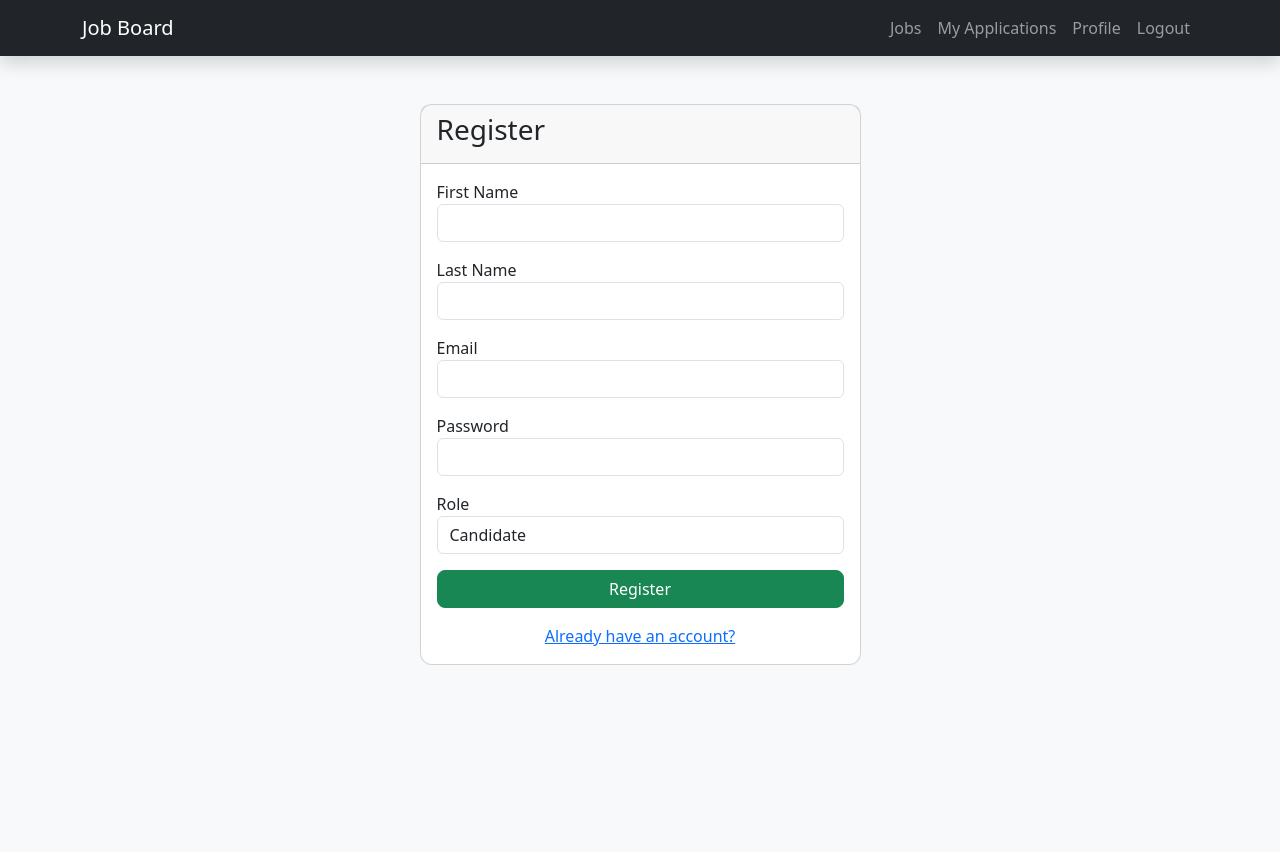
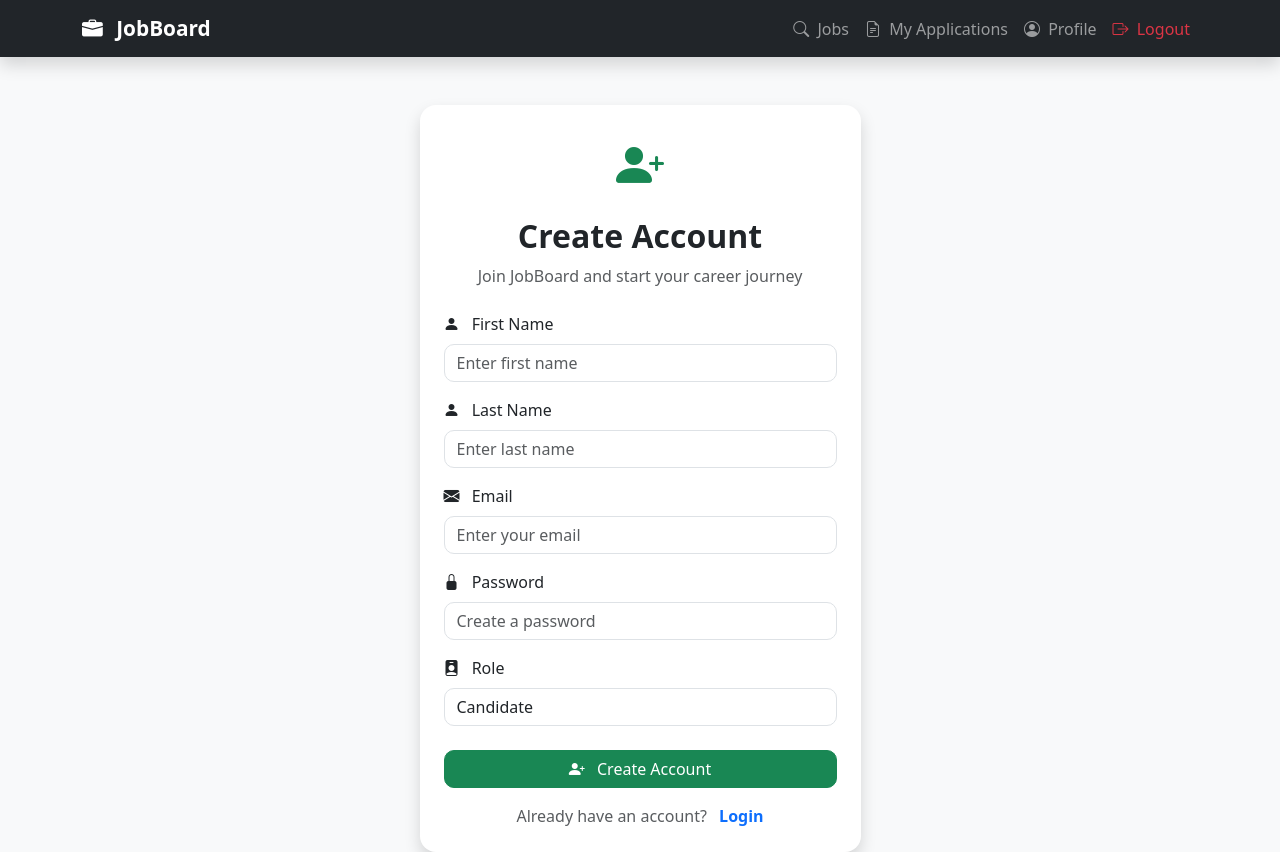
Before and after one commit to Praveenegi/JobBoardPlatform, an Angular app in the folder jobboard-ui/: page /register in a window 1280 px wide. Before the commit the page ends 800 px from the top, so only its background shows below. Built offline with nearby package versions, Linux system fonts and the light colour scheme.

Commit message:
Emhance UI of all the pages

```diff
--- a/jobboard-ui/src/app/pages/login/login.component.html
+++ b/jobboard-ui/src/app/pages/login/login.component.html
@@ -2,47 +2,90 @@
 
   <div class="row justify-content-center">
 
-    <div class="col-md-4">
+    <div class="col-md-5 col-lg-4">
 
-      <div class="card">
+      <div class="card shadow border-0">
 
-        <div class="card-header">
-          <h3>Login</h3>
-        </div>
+        <div class="card-body p-4">
 
-        <div class="card-body">
+          <div class="text-center mb-4">
+
+            <i
+              class="bi bi-briefcase-fill text-primary"
+              style="font-size: 3rem;">
+            </i>
+
+            <h2 class="fw-bold mt-3">
+              Welcome Back
+            </h2>
+
+            <p class="text-muted">
+              Sign in to your JobBoard account
+            </p>
+
+          </div>
 
           <div class="mb-3">
-            <label>Email</label>
+
+            <label class="form-label">
+
+              <i class="bi bi-envelope-fill me-2"></i>
+
+              Email
+
+            </label>
 
             <input
               type="email"
               class="form-control"
+              placeholder="Enter your email"
               [(ngModel)]="email">
+
           </div>
 
           <div class="mb-3">
-            <label>Password</label>
+
+            <label class="form-label">
+
+              <i class="bi bi-lock-fill me-2"></i>
+
+              Password
+
+            </label>
 
             <input
               type="password"
               class="form-control"
+              placeholder="Enter your password"
               [(ngModel)]="password">
-          </div>
 
-          <div class="text-center mt-3">
-            <a routerLink="/register">
-            Create Account
-            </a>
           </div>
 
           <button
-            class="btn btn-primary w-100"
+            class="btn btn-primary w-100 mb-3"
             (click)="login()">
+
+            <i class="bi bi-box-arrow-in-right me-2"></i>
 
             Login
 
           </button>
+
+          <div class="text-center">
+
+            <span class="text-muted">
+              Don't have an account?
+            </span>
+
+            <a
+              routerLink="/register"
+              class="ms-2 text-decoration-none fw-semibold">
+
+              Create Account
+
+            </a>
+
+          </div>
 
         </div>
 
--- a/jobboard-ui/src/app/pages/login/login.component.scss
+++ b/jobboard-ui/src/app/pages/login/login.component.scss
@@ -0,0 +1,11 @@
+.card {
+  border-radius: 16px;
+}
+
+.form-control {
+  border-radius: 10px;
+}
+
+.btn {
+  border-radius: 10px;
+}
--- a/jobboard-ui/src/app/pages/profile/profile.component.scss
+++ b/jobboard-ui/src/app/pages/profile/profile.component.scss
@@ -0,0 +1,11 @@
+.card {
+  border-radius: 16px;
+}
+
+.form-control {
+  border-radius: 10px;
+}
+
+.btn {
+  border-radius: 10px;
+}
--- a/jobboard-ui/src/app/pages/recruiter-applicants/recruiter-applicants.component.html
+++ b/jobboard-ui/src/app/pages/recruiter-applicants/recruiter-applicants.component.html
@@ -1,44 +1,91 @@
-<div class="container mt-4 card shadow-sm border-0">
+<div class="container mt-4">
 
-  <h2>Applicants</h2>
+  <div class="mb-4">
+
+    <h2 class="fw-bold">
+      Applicants
+    </h2>
+
+    <p class="text-muted">
+      Review candidates and manage hiring decisions
+    </p>
+
+  </div>
 
   <div
-    class="card mb-3"
+    class="card shadow-sm border-0 mb-3"
     *ngFor="let app of applications">
 
     <div class="card-body">
 
-      <h5>
+      <div class="d-flex justify-content-between align-items-start">
+
+        <div>
+
+          <h5 class="fw-bold mb-1">
+            <i class="bi bi-person-fill me-2"></i>
             {{ app.candidateName }}
           </h5>
 
-      <p>
+          <p class="text-muted mb-2">
+            <i class="bi bi-envelope-fill me-2"></i>
             {{ app.candidateEmail }}
           </p>
 
-      <p>
-        Status:
-        <strong>
+        </div>
+
+        <span
+          class="badge rounded-pill"
+          [ngClass]="{
+            'bg-secondary': app.status === 'Applied',
+            'bg-primary': app.status === 'Interview',
+            'bg-success': app.status === 'Selected',
+            'bg-danger': app.status === 'Rejected'
+          }">
+
           {{ app.status }}
-        </strong>
-      </p>
+
+        </span>
+
+      </div>
+
+      <hr>
+
+      <div class="mb-3">
+
+        <a
+          *ngIf="app.resumeUrl"
+          [href]="'https://localhost:7229' + app.resumeUrl"
+          target="_blank"
+          class="btn btn-outline-primary me-2">
+
+          <i class="bi bi-file-earmark-pdf-fill me-1"></i>
+          View Resume
+
+        </a>
+
+      </div>
+
+      <div class="d-flex flex-wrap gap-2">
 
         <button
-        class="btn btn-primary me-2"
+          class="btn btn-info text-white"
           (click)="updateStatus(
             app.applicationId,
             'Interview')">
 
+          <i class="bi bi-calendar-check-fill me-1"></i>
           Interview
 
         </button>
 
         <button
-        class="btn btn-success me-2"
+          class="btn btn-success"
           (click)="updateStatus(
             app.applicationId,
             'Selected')">
 
+          <i class="bi bi-check-circle-fill me-1"></i>
           Select
 
         </button>
@@ -49,21 +96,10 @@
             app.applicationId,
             'Rejected')">
 
+          <i class="bi bi-x-circle-fill me-1"></i>
           Reject
 
         </button>
-
-      <div class="mt-2">
-
-      <a
-        *ngIf="app.resumeUrl"
-        [href]="'https://localhost:7229' + app.resumeUrl"
-        target="_blank"
-        class="btn btn-primary me-2">
-
-        View Resume
-
-      </a>
 
       </div>
 
--- a/jobboard-ui/src/app/pages/register/register.component.html
+++ b/jobboard-ui/src/app/pages/register/register.component.html
@@ -2,47 +2,112 @@
 
   <div class="row justify-content-center">
 
-    <div class="col-md-5">
+    <div class="col-md-6 col-lg-5">
 
-      <div class="card">
+      <div class="card shadow border-0">
 
-        <div class="card-header">
-          <h3>Register</h3>
-        </div>
+        <div class="card-body p-4">
 
-        <div class="card-body">
+          <div class="text-center mb-4">
 
-          <div class="mb-3">
-            <label>First Name</label>
-            <input class="form-control"
-                   [(ngModel)]="firstName">
+            <i
+              class="bi bi-person-plus-fill text-success"
+              style="font-size: 3rem;">
+            </i>
+
+            <h2 class="fw-bold mt-3">
+              Create Account
+            </h2>
+
+            <p class="text-muted">
+              Join JobBoard and start your career journey
+            </p>
+
           </div>
 
           <div class="mb-3">
-            <label>Last Name</label>
-            <input class="form-control"
-                   [(ngModel)]="lastName">
+
+            <label class="form-label">
+
+              <i class="bi bi-person-fill me-2"></i>
+
+              First Name
+
+            </label>
+
+            <input
+              class="form-control"
+              placeholder="Enter first name"
+              [(ngModel)]="firstName">
+
           </div>
 
           <div class="mb-3">
-            <label>Email</label>
-            <input type="email"
-                   class="form-control"
-                   [(ngModel)]="email">
+
+            <label class="form-label">
+
+              <i class="bi bi-person-fill me-2"></i>
+
+              Last Name
+
+            </label>
+
+            <input
+              class="form-control"
+              placeholder="Enter last name"
+              [(ngModel)]="lastName">
+
           </div>
 
           <div class="mb-3">
-            <label>Password</label>
-            <input type="password"
-                   class="form-control"
-                   [(ngModel)]="password">
+
+            <label class="form-label">
+
+              <i class="bi bi-envelope-fill me-2"></i>
+
+              Email
+
+            </label>
+
+            <input
+              type="email"
+              class="form-control"
+              placeholder="Enter your email"
+              [(ngModel)]="email">
+
           </div>
 
           <div class="mb-3">
-            <label>Role</label>
 
-            <select class="form-control"
-                    [(ngModel)]="role">
+            <label class="form-label">
+
+              <i class="bi bi-lock-fill me-2"></i>
+
+              Password
+
+            </label>
+
+            <input
+              type="password"
+              class="form-control"
+              placeholder="Create a password"
+              [(ngModel)]="password">
+
+          </div>
+
+          <div class="mb-4">
+
+            <label class="form-label">
+
+              <i class="bi bi-person-badge-fill me-2"></i>
+
+              Role
+
+            </label>
+
+            <select
+              class="form-control"
+              [(ngModel)]="role">
 
               <option value="Candidate">
                 Candidate
@@ -57,17 +122,27 @@
           </div>
 
           <button
-            class="btn btn-success w-100"
+            class="btn btn-success w-100 mb-3"
             (click)="register()">
 
-            Register
+            <i class="bi bi-person-plus-fill me-2"></i>
+
+            Create Account
 
           </button>
 
-          <div class="text-center mt-3">
+          <div class="text-center">
 
-            <a routerLink="/login">
+            <span class="text-muted">
               Already have an account?
+            </span>
+
+            <a
+              routerLink="/login"
+              class="ms-2 text-decoration-none fw-semibold">
+
+              Login
+
             </a>
 
           </div>
--- a/jobboard-ui/src/app/pages/register/register.component.scss
+++ b/jobboard-ui/src/app/pages/register/register.component.scss
@@ -0,0 +1,11 @@
+.card {
+  border-radius: 16px;
+}
+
+.form-control {
+  border-radius: 10px;
+}
+
+.btn {
+  border-radius: 10px;
+}
--- a/jobboard-ui/src/app/shared/navbar/navbar.component.html
+++ b/jobboard-ui/src/app/shared/navbar/navbar.component.html
@@ -2,15 +2,36 @@
 
   <div class="container">
 
-    <a class="navbar-brand">
-      Job Board
+    <a
+      class="navbar-brand fw-bold">
+
+      <i class="bi bi-briefcase-fill me-2"></i>
+
+      JobBoard
+
     </a>
 
-    <div class="navbar-nav">
+    <button
+      class="navbar-toggler"
+      type="button"
+      data-bs-toggle="collapse"
+      data-bs-target="#navbarNav">
+
+      <span class="navbar-toggler-icon"></span>
+
+    </button>
+
+    <div
+      class="collapse navbar-collapse"
+      id="navbarNav">
+
+      <div class="navbar-nav ms-auto">
 
         <a
           class="nav-link"
           routerLink="/jobs">
+
+          <i class="bi bi-search me-1"></i>
 
           Jobs
 
@@ -20,6 +41,8 @@
           class="nav-link"
           routerLink="/my-applications">
 
+          <i class="bi bi-file-earmark-text me-1"></i>
+
           My Applications
 
         </a>
@@ -28,14 +51,18 @@
           class="nav-link"
           routerLink="/profile">
 
+          <i class="bi bi-person-circle me-1"></i>
+
           Profile
 
         </a>
 
         <a
-        class="nav-link"
+          class="nav-link text-danger"
           style="cursor:pointer"
           (click)="logout()">
+
+          <i class="bi bi-box-arrow-right me-1"></i>
 
           Logout
 
@@ -45,4 +72,6 @@
 
     </div>
 
+  </div>
+
 </nav>
--- a/jobboard-ui/src/app/shared/navbar/navbar.component.scss
+++ b/jobboard-ui/src/app/shared/navbar/navbar.component.scss
@@ -0,0 +1,11 @@
+.navbar-brand {
+  font-size: 1.3rem;
+}
+
+.nav-link {
+  transition: all 0.2s ease;
+}
+
+.nav-link:hover {
+  transform: translateY(-1px);
+}
--- a/jobboard-ui/src/styles.scss
+++ b/jobboard-ui/src/styles.scss
@@ -7,8 +7,17 @@ body {
 
 .card {
   border-radius: 12px;
+  transition: all 0.2s ease;
+}
+
+.card:hover {
+  transform: translateY(-4px);
 }
 
 .btn {
   border-radius: 8px;
 }
+
+.table {
+  vertical-align: middle;
+}
```
Also changed, not shown: jobboard-ui/src/app/pages/jobs/jobs.component.html (+68 -22 lines), jobboard-ui/src/app/pages/profile/profile.component.html (+68 -16 lines). Lines whose indentation alone changed are shown as unchanged.
